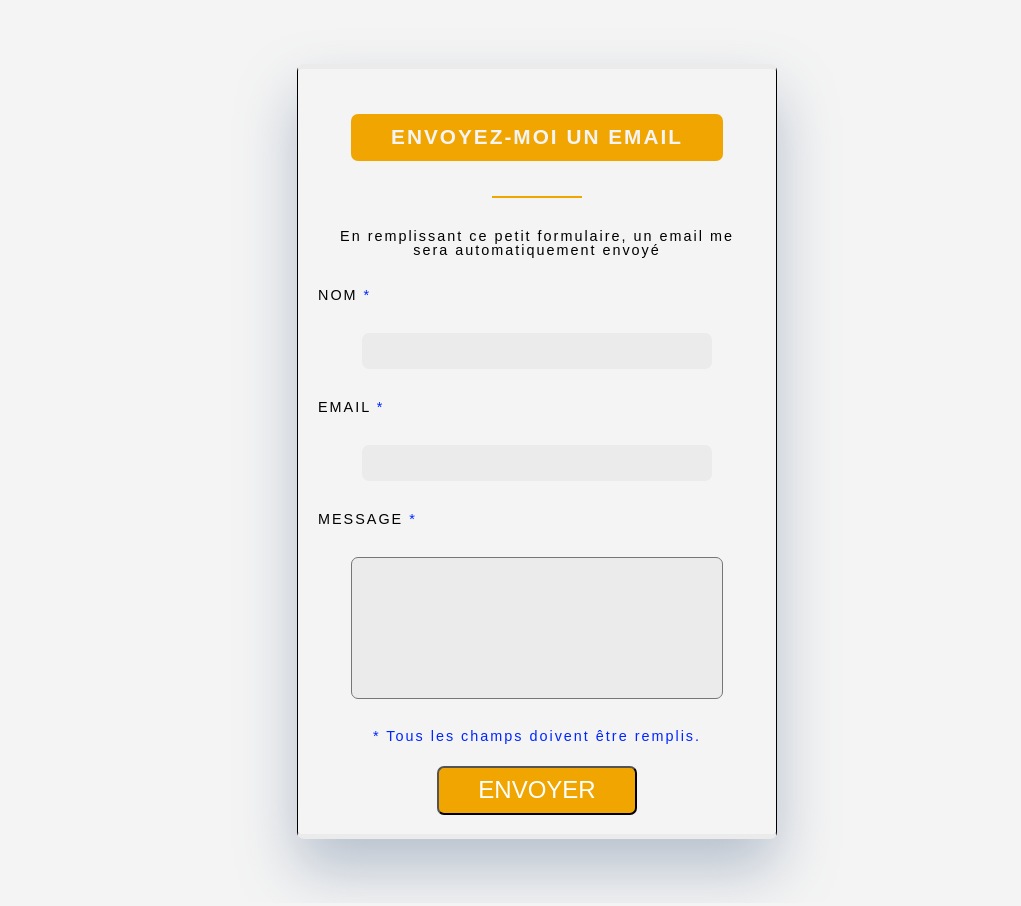
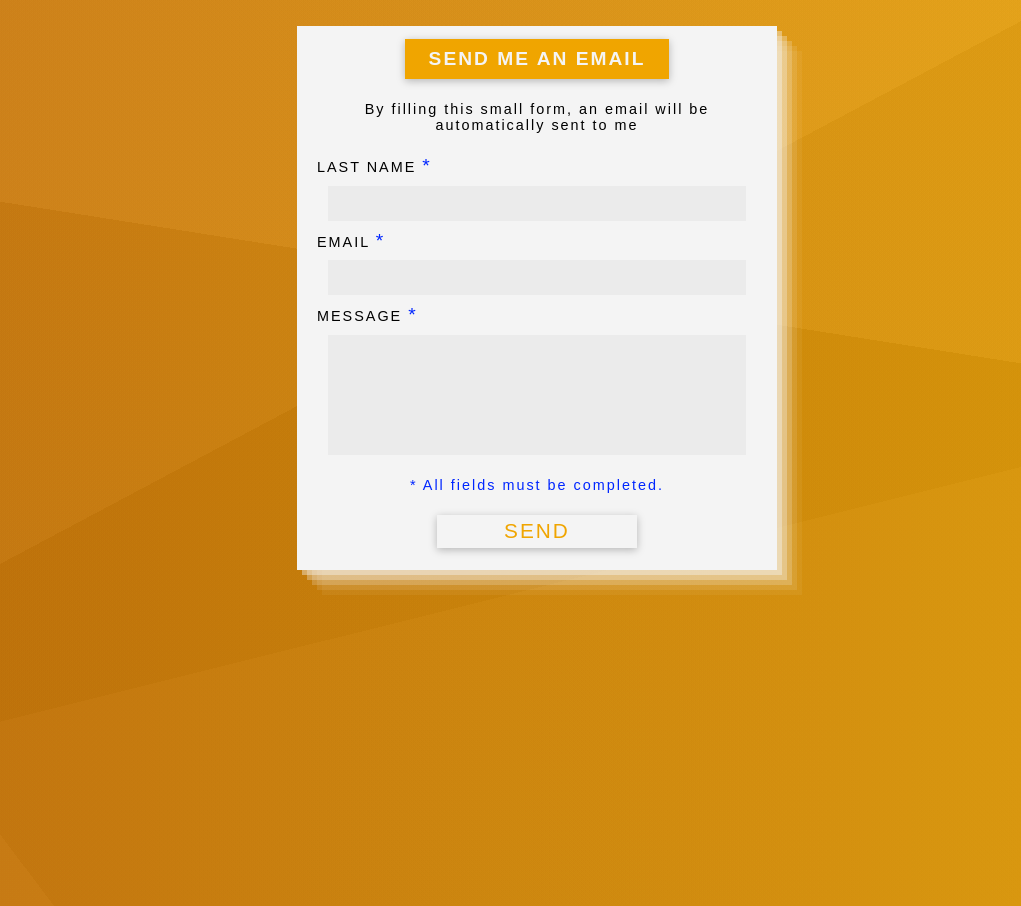
Before and after one commit to Dimitri-F/form, a PHP site: page / in a window 1280 px wide. Shown: the whole page, without its empty margins (103-1124 px from the left). Run offline with PHP 8.4, Linux system fonts and the light colour scheme; some web fonts are replaced.

Commit message:
redesigned

```diff
--- a/css/main.css
+++ b/css/main.css
@@ -1,51 +1,13 @@
 /*RESET*/
-html, body, div, span, applet, object, iframe,
-h1, h2, h3, h4, h5, h6, p, blockquote, pre,
-a, abbr, acronym, address, big, cite, code,
-del, dfn, em, img, ins, kbd, q, s, samp,
-small, strike, strong, sub, sup, tt, var,
-b, u, i, center,
-dl, dt, dd, ol, ul, li,
-fieldset, form, label,input, legend,
-table, caption, tbody, tfoot, thead, tr, th, td,
-article, aside, canvas, details, embed,
-figure, figcaption, footer, header, hgroup,
-menu, nav, output, ruby, section, summary,
-time, mark, audio, video {
+*, ::before, ::after {
+    box-sizing: border-box;
     margin: 0;
     padding: 0;
-    border: 0;
-    font-size: 100%;
-    font: inherit;
-    vertical-align: baseline;
-    box-sizing: border-box;
-}
-/* HTML5 display-role reset for older browsers */
-article, aside, details, figcaption, figure,
-footer, header, hgroup, menu, nav, section {
-    display: block;
-}
-body {
-    line-height: 1;
-}
-ol, ul {
-    list-style: none;
-}
-blockquote, q {
-    quotes: none;
-}
-blockquote:before, blockquote:after,
-q:before, q:after {
-    content: '';
-    content: none;
-}
-table {
-    border-collapse: collapse;
-    border-spacing: 0;
 }
 /********************************************************************************
-                                STYLE DE LA PAGE
+                                PAGE STYLE
 ********************************************************************************/
+/* variables for general elements */
 :root {
     --main-color: #F0A500;
     --second-color: #CF7500;
@@ -54,87 +16,63 @@ table {
     --main-font: 'Mina', sans-serif;
     --display-font: 'Gugi', cursive;
     --shadow: 0 2px 8px rgba(0,0,0,0.26);
+    --input-bg-color: #ebebeb;
 }
 body {
-    background-color: var(--white);
+    background-image: linear-gradient(53deg, rgba(249, 249, 249, 0.04) 0%, rgba(249, 249, 249, 0.04) 8%,rgba(133, 133, 133, 0.04) 8%, rgba(133, 133, 133, 0.04) 100%),linear-gradient(152deg, rgba(201, 201, 201, 0.04) 0%, rgba(201, 201, 201, 0.04) 39%,rgba(25, 25, 25, 0.04) 39%, rgba(25, 25, 25, 0.04) 100%),linear-gradient(346deg, rgba(255, 255, 255, 0.04) 0%, rgba(255, 255, 255, 0.04) 39%,rgba(136, 136, 136, 0.04) 39%, rgba(136, 136, 136, 0.04) 100%),linear-gradient(9deg, rgba(0, 0, 0, 0.04) 0%, rgba(0, 0, 0, 0.04) 65%,rgba(244, 244, 244, 0.04) 65%, rgba(244, 244, 244, 0.04) 100%),linear-gradient(90deg, rgb(207,117,0),rgb(240,165,0));
+    height: 110vh;
     font-family: var(--main-font);
     font-size: 0.9rem;
     letter-spacing: 2px;
 }
 
 /********************************************************************************
-                                STYLE FOOTER
-********************************************************************************/
-.contact-title {
-    margin-bottom: 15%
-}
-.contact__content {
-    color: var(--black);
-    display: flex;
-    height: 100vh;
-    min-height: 500px;
-    justify-content: center;
-    align-items: center;
-    flex-direction: column;
-}
-/********************************************************************************
-                                STYLE FORMULAIRE
+                               FORM STYLE
 ********************************************************************************/
 .form-hr {
     border: 1px solid var(--main-color);
     width : 20%;
 }
 .email-form {
-    padding: 10px 20px;
-    border: 1px solid black;
-    margin: 0 20px;
+    background-color: var(--white);
+    padding: 5px 20px;
+    margin: 2% auto;
     width: 100%;
     max-width: 480px;
-    border-radius: 7px;
+    box-shadow: rgba(244,244,244, 0.4) 5px 5px, rgba(244,244,244, 0.3) 10px 10px, rgba(244,244,244, 0.2) 15px 15px, rgba(244,244,244, 0.1) 20px 20px, rgba(244,244,244, 0.05) 25px 25px;
 }
 .email-form > * {
     display: block;
-    margin: 7% auto;
-}
-.email-form {
-    background: var(--white);
-    box-shadow: 0 30px 60px 0 rgba(90, 116, 148, 0.4);
-    border-radius: 7px;
-    max-width: 480px;
-    margin: 5% auto;
-    padding: 10px 20px;
-    border-top: 5px solid #ebebeb;
-    border-bottom: 5px solid #ebebeb;
+    margin: 2% auto;
 }
 ::-webkit-input-placeholder {
     font-size: 1.3em;
 }
 .form-title {
     display: block;
-    margin: 8% auto;
+    margin: 2% auto;
     text-align: center;
-    font-size: 1.3rem;
+    font-size: 1.2rem;
     text-transform: uppercase;
     background-color: var(--main-color);
-    padding:  3% 2%;
+    padding: 2%;
     color: var(--white);
-    width: 85%;
-    border-radius: 7px;
-    font-weight: bold
+    width: 60%;
+    box-shadow: var(--shadow);
 }
 label {
     text-transform: uppercase;
 }
 .email-form__text {
-    background-color: #ebebeb;
-    width: 80%;
+    border: none;
+    outline: none;
+    background-color: var(--input-bg-color);
+    width: 95%;
     padding: 10px;
     margin: auto;
-    border-radius: 7px;
 }
 .email-form__text:hover {
-    border-bottom: 5px solid var(--black);
-    transition: .2s ease-in-out;
+    transition: .1s ease-in-out;
 }
 .email-form__text:focus {
     background-color: var(--white);
@@ -142,26 +80,29 @@ label {
     transition: .2s ease-in-out;
 }
 .email-form__textarea {
-    background-color: #ebebeb;
+    background-color: var(--input-bg-color);
     overflow: hidden;
-    width: 80%;
+    width: 95%;
     margin: auto;
     padding: 10px;
     height: 120px;
     resize: none;
-    border-radius: 7px;
+    outline: none;
+    border: none;
 }
 .email-form__textarea:hover {
-    border-bottom: 5px solid var(--black);
     transition: .2s ease-in-out;
 }
 .email-form__textarea:focus {
-    background-color: white;
+    background-color: var(--white);
     border-bottom: 5px solid var(--main-color);
     transition: .2s ease-in-out;
 }
 .span--color {
     color: #0026ff
+}
+label>.span--color {
+    font-size: 1.2rem;
 }
 .comments {
     color: #ff0000
@@ -174,18 +115,20 @@ label {
     text-align: center
 }
 .email-form__submit {
+    text-align: center;
     width: 200px;
-    color: white;
-    background-color: var(--main-color);
-    font-size: 1.5rem;
+    color: var(--main-color);
+    background-color: var(--white);
+    font-size: 1.3rem;
     text-transform: uppercase;
-    border-radius: 7px;
-    margin: 2% auto;
-    padding: 2%;
+    margin: 4% auto;
+    padding: 1%;
+    box-shadow: var(--shadow);
 }
 .email-form__submit:hover {
-    box-shadow: 15px 15px 15px 5px rgba(78, 72, 77, 0.219);
-    border-top: 5px solid var(--black);
+    box-shadow: rgba(0, 0, 0, 0.4) 0px 2px 4px, rgba(0, 0, 0, 0.3) 0px 7px 13px -3px, rgba(0, 0, 0, 0.2) 0px -3px 0px inset;
     cursor: pointer;
     transition: .2s ease-in-out;
+    background-color: var(--main-color);
+    color: var(--white);
 }
--- a/index.html
+++ b/index.html
@@ -1,10 +1,10 @@
 <!DOCTYPE html>
-<html lang="fr">
+<html lang="en">
 
 <head>
     <meta charset= "UTF-8" />
     <meta http-equiv="X-UA-Compatible" content="IE=edge">
-    <title>Formulaire</title>
+    <title>Form</title>
     <link rel="preconnect" href="https://fonts.googleapis.com">
     <link rel="preconnect" href="https://fonts.gstatic.com" crossorigin>
     <link href="https://fonts.googleapis.com/css2?family=Gugi&family=Mina&display=swap" rel="stylesheet">
@@ -15,10 +15,9 @@
 
 
     <form id="contact-form" class="email-form" autocomplete="off">
-        <p class="form-title">Envoyez-moi un email </p>
-        <hr class="form-hr" />
-        <p class="form-note">En remplissant ce petit formulaire, un email me sera automatiquement envoyé</p>
-        <label for="name">Nom <span class="span--color">*</span></label>
+        <h1 class="form-title">Send me an email </h1>
+        <p class="form-note">By filling this small form, an email will be automatically sent to me</p>
+        <label for="name">Last name <span class="span--color">*</span></label>
         <input id="name" type="text" name="name" class="email-form__text" />
         <p class="comments"></p>
         <label for="email">Email <span class="span--color">*</span></label>
@@ -27,9 +26,9 @@
         <label for="message">Message <span class="span--color">*</span></label>
         <textarea id="message" name="message" class="email-form__textarea"></textarea>
         <p class="comments"></p>
-        <p class="form-note span--color">* Tous les champs doivent être remplis.</p>
+        <p class="form-note span--color">* All fields must be completed.</p>
 
-        <button type="submit" class="email-form__submit">Envoyer</button>
+        <a id="submit" class="email-form__submit">Send</a>
     </form>
 
 
```
